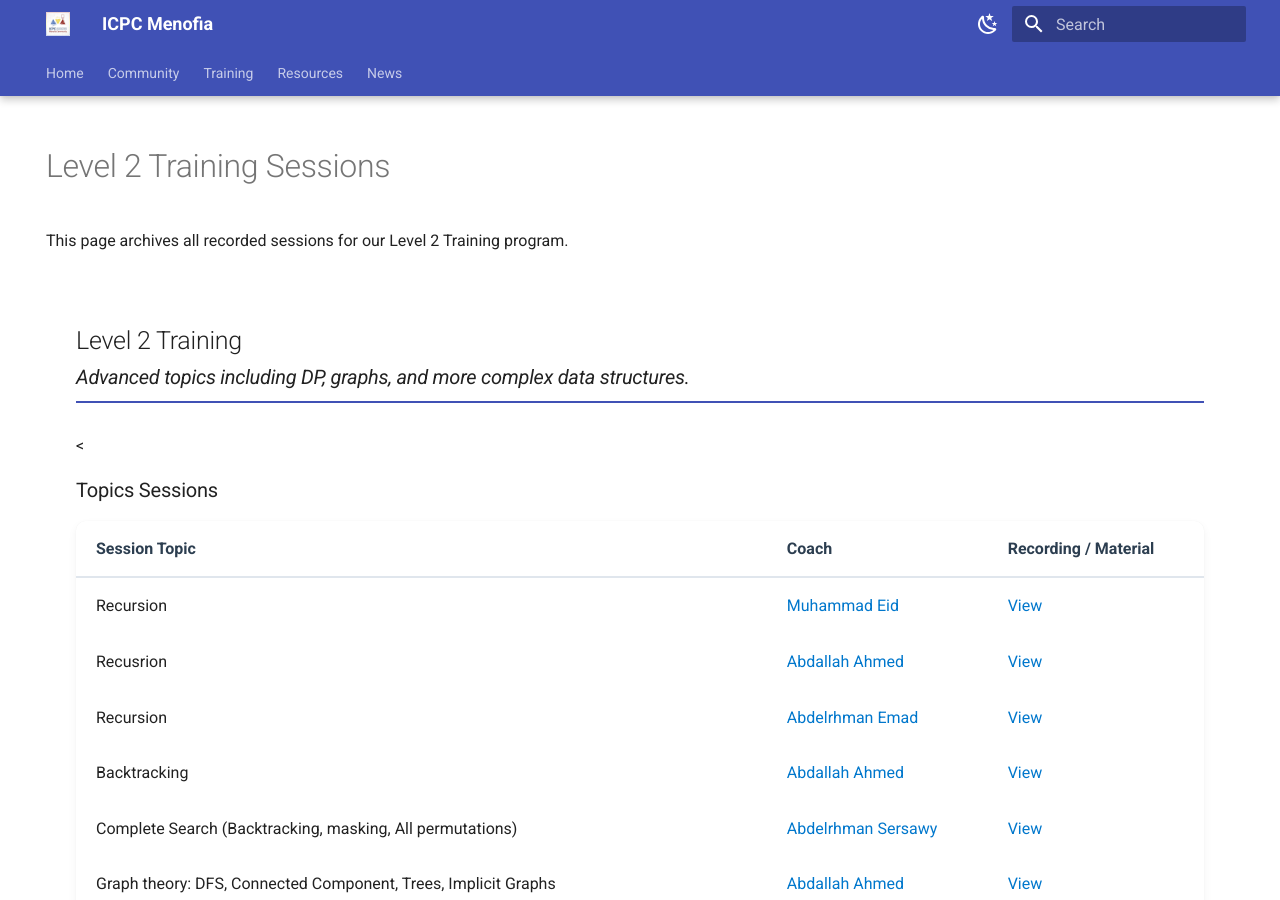
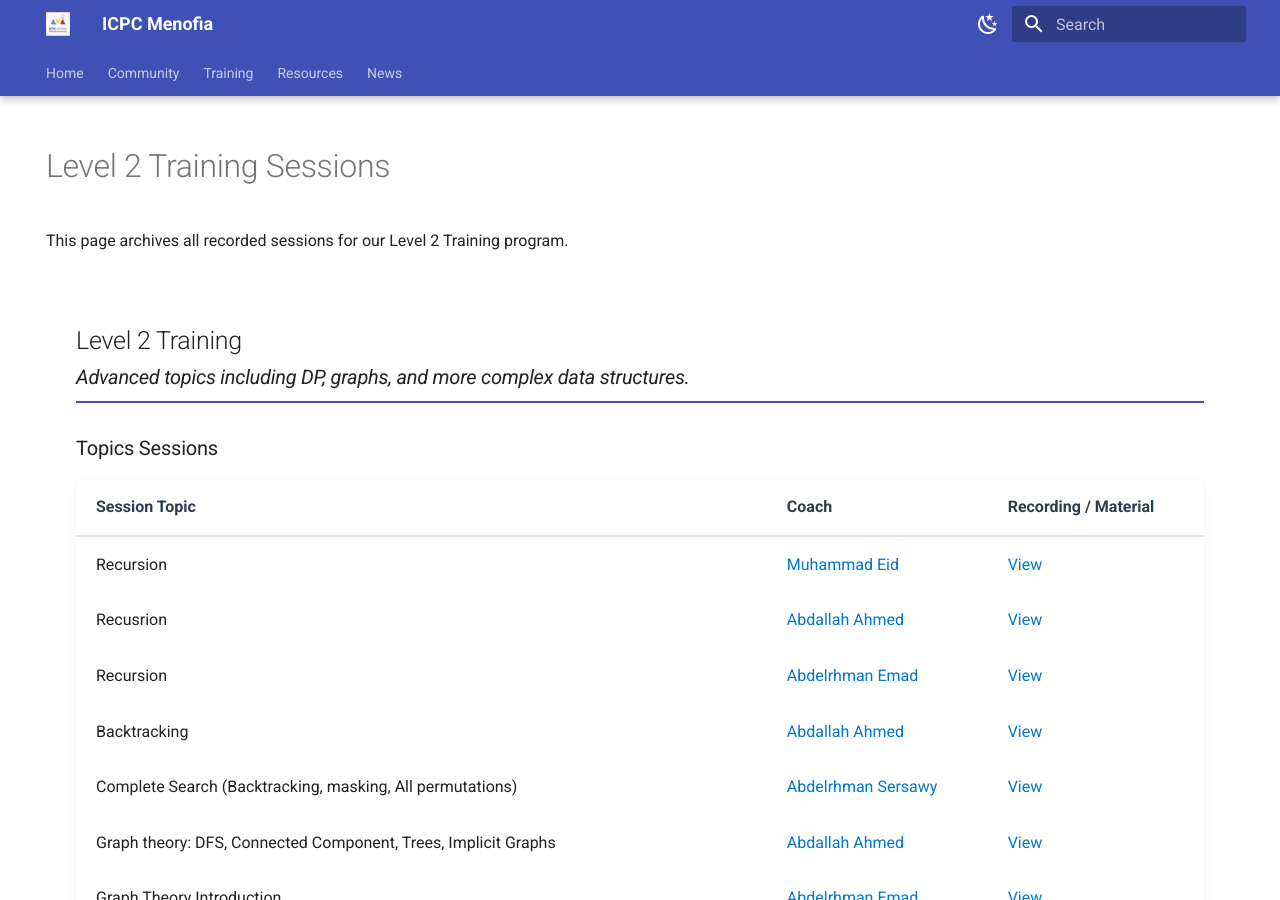
Before and after one commit to ICPC-Menofia/icpc-menofia.github.io, an MkDocs documentation site: the page built from docs/resources/sessions/level2.md, in a window 1280 px wide and 900 px high. Built offline with MkDocs 1.6.1 and Material for MkDocs 9.7.7, drawn with Linux system fonts in a browser that asks for light colours.

```diff
--- a/docs/resources/sessions/level2.md
+++ b/docs/resources/sessions/level2.md
@@ -11,7 +11,7 @@ This page archives all recorded sessions for our Level 2 Training program.
 <div class="level-section">
   <h2>Level 2 Training<em>Advanced topics including DP, graphs, and more complex data structures.</em></h2>
 
-  <<h3>Topics Sessions</h3>
+  <h3>Topics Sessions</h3>
   <table class="sessions-table">
     <thead>
         <tr>
```
